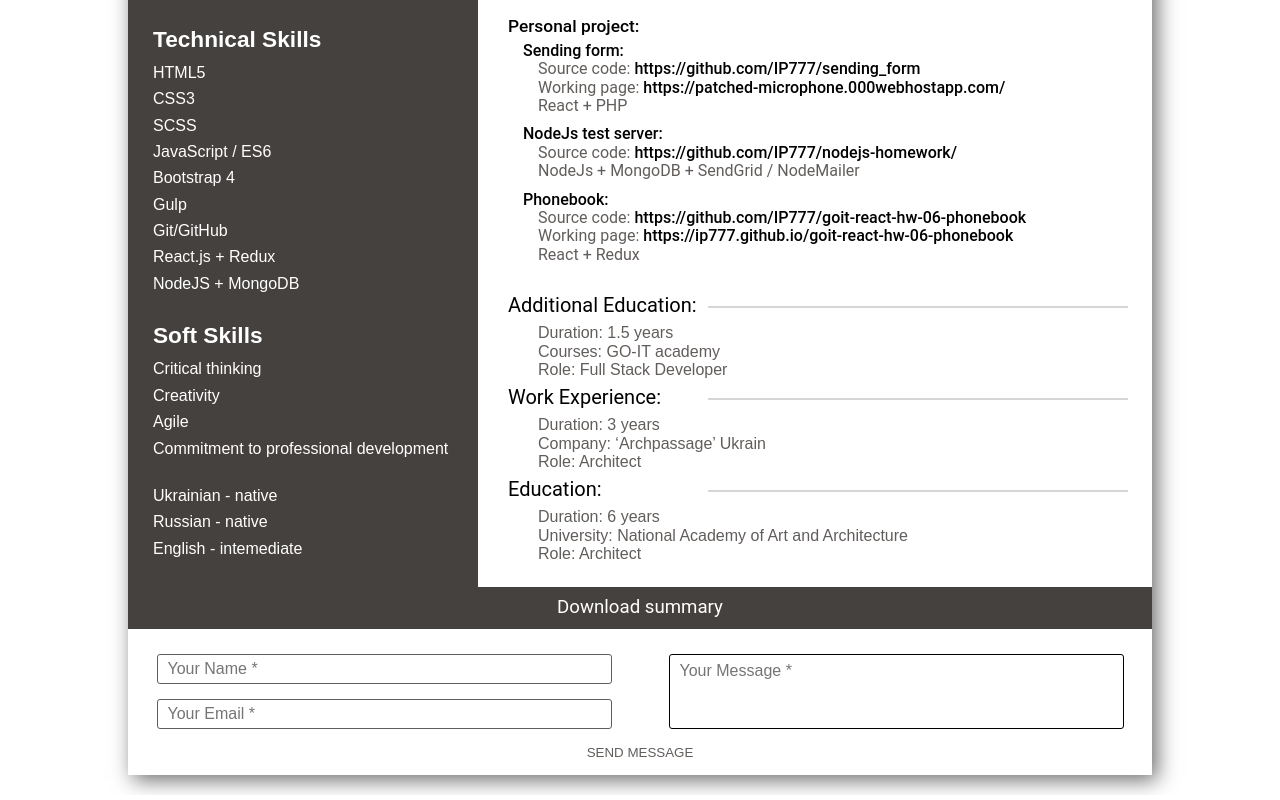
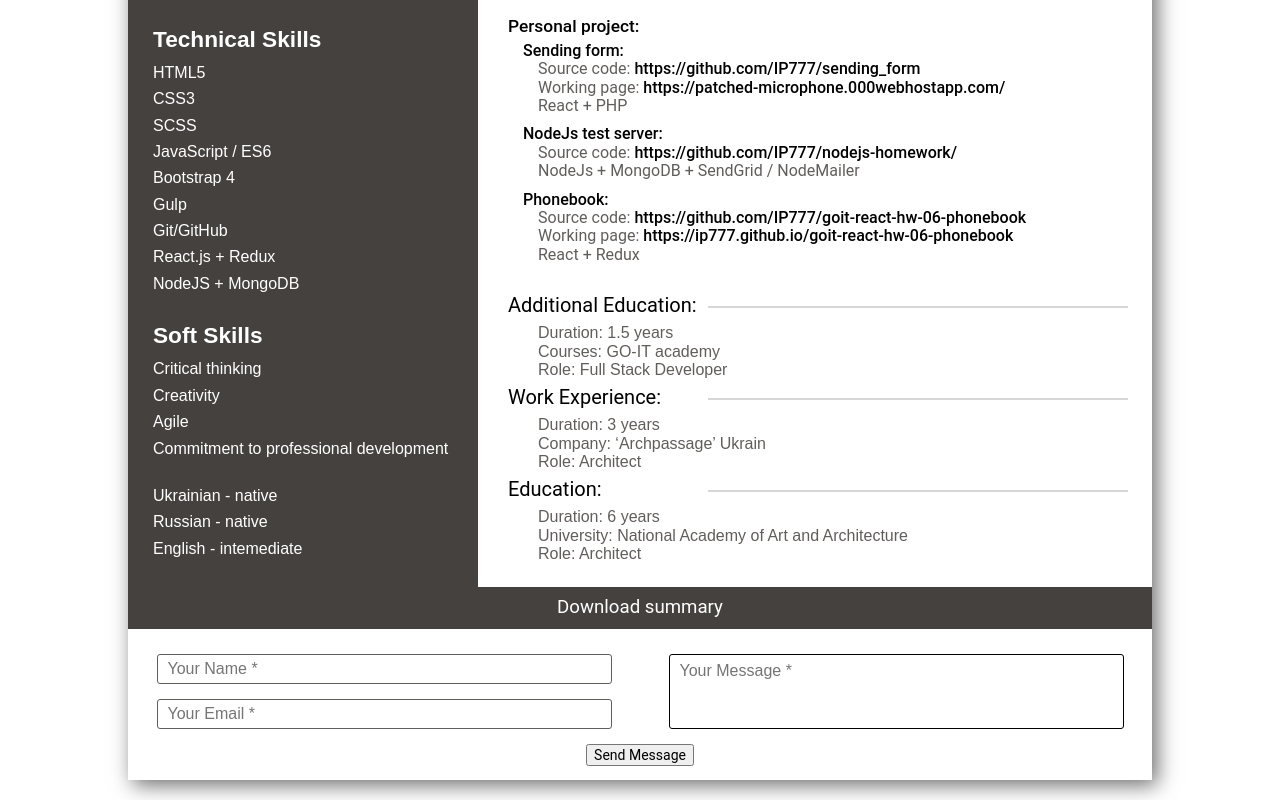
Before and after one commit to IP777/summary, a website: page src/index.html in a window 1280 px wide. Shown: the part 547-1347 px from the top of the page. Drawn offline with nearby package versions, Linux system fonts and the light colour scheme; files that its build step writes are made by us from their sources.

Commit message:
Add fetch

```diff
--- a/src/html/bottomBlock.html
+++ b/src/html/bottomBlock.html
@@ -35,7 +35,8 @@
           placeholder="Your Message *"
         ></textarea>
       </div>
-      <input id="submit_btn" type="submit" value="Send Message" />
+      <!-- <input id="submit_btn" type="submit" value="Send Message" /> -->
+      <button id="submit_btn">Send Message</button>
     </form>
   </section>
 </div>
```
